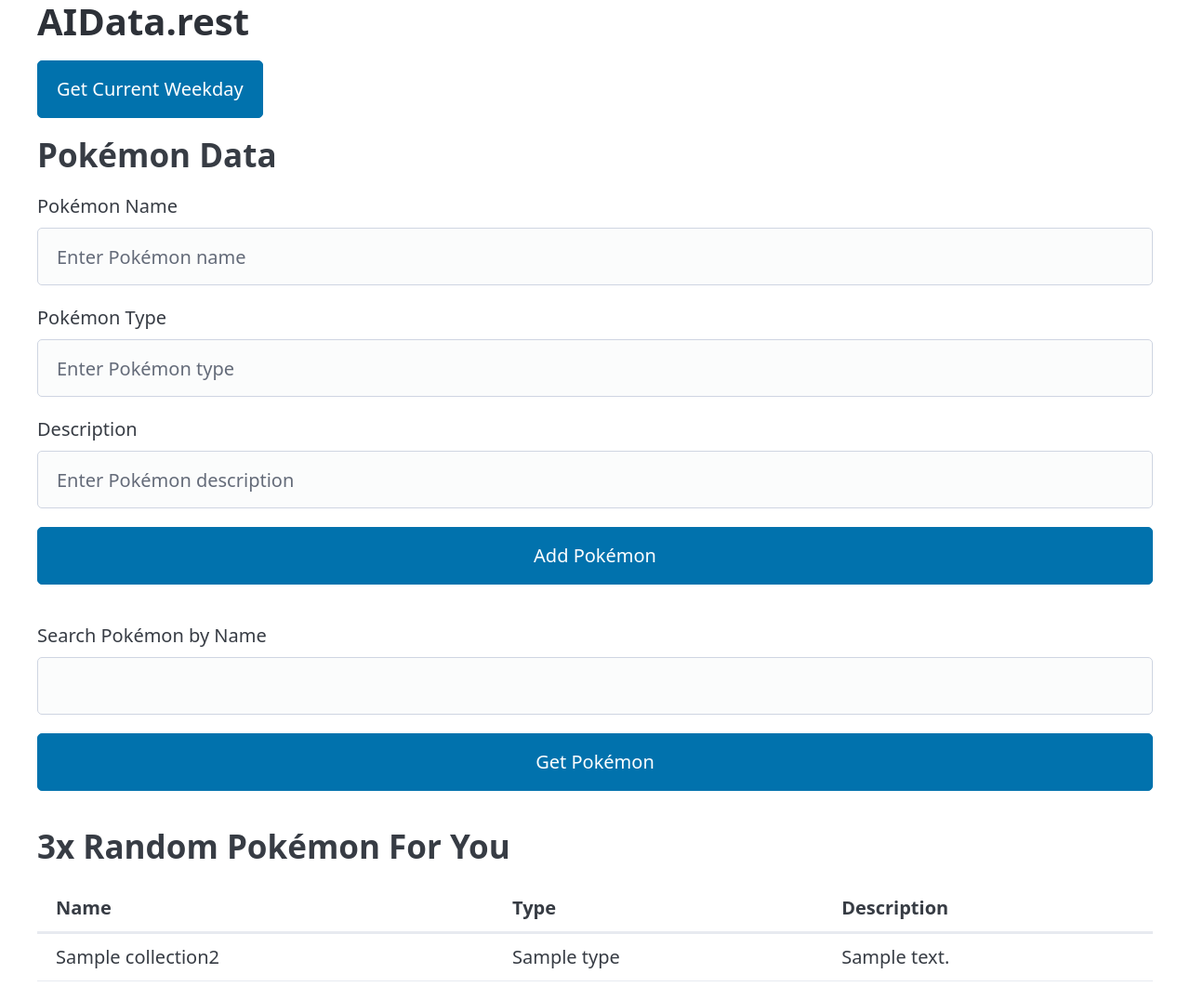
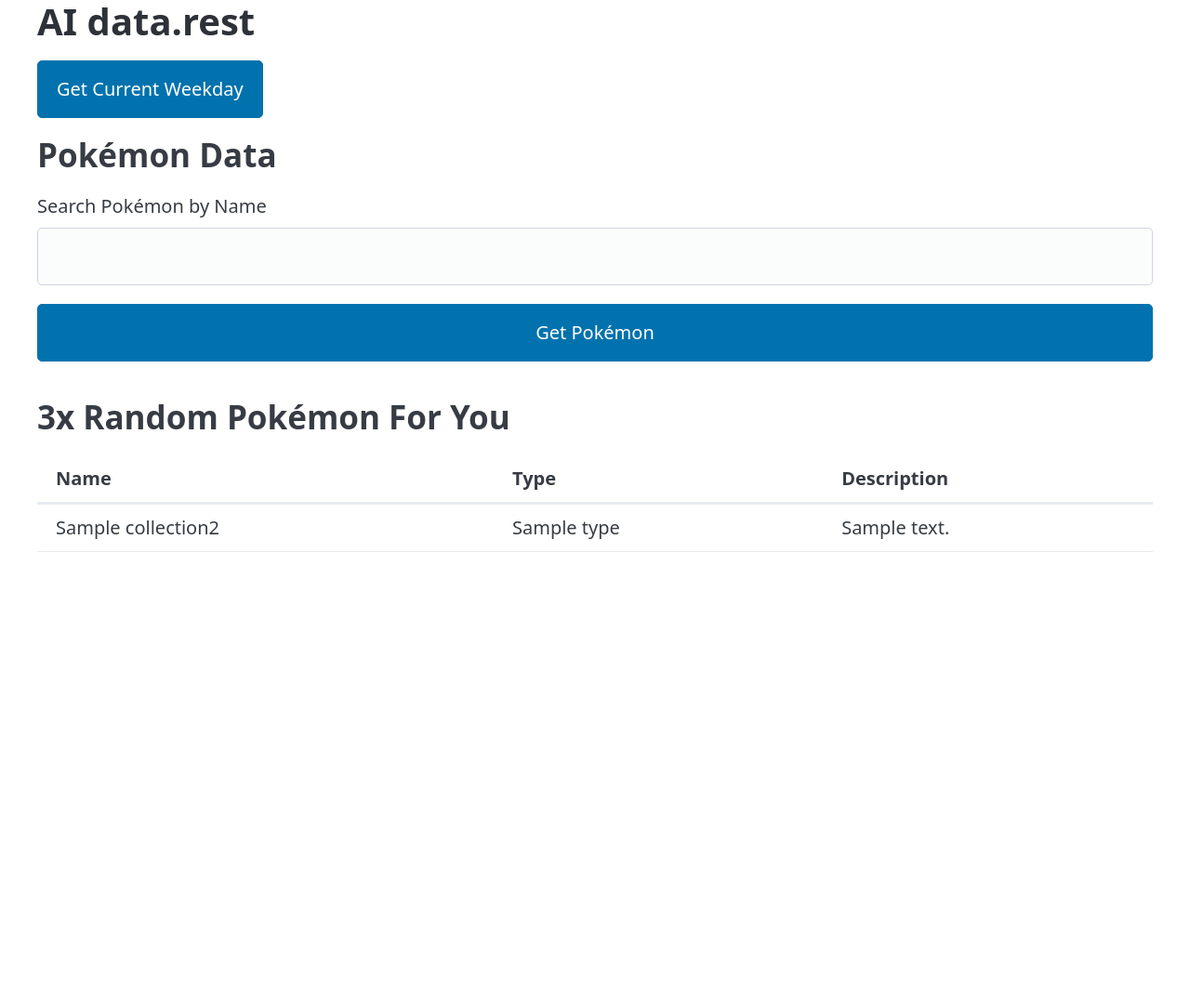
Before and after one commit to OceanC0de/fastapi-htmx, a FastAPI app: page / in a window 1280 px wide. Shown: the whole page at 93% size. After the commit the page ends 594 px from the top, so only its background shows below. Run offline with FastAPI, Linux system fonts and the light colour scheme; a database or web service that is not in the repository returns one stand-in record (values such as "Sample title"); some libraries are stand-ins or nearby versions.

Commit message:
removed post options from html and commented out on python

```diff
--- a/main.py
+++ b/main.py
@@ -72,14 +72,14 @@ async def get_weekday():
     weekday = datetime.now().strftime("%A")
     return {"weekday": weekday}
 
-@app.post("/pokemon")
-async def add_pokemon(name: str = Form(...), type: str = Form(...), description: str = Form(...)):
-    pokemon_dict = {"name": name, "type": type, "description": description}
-    existing_pokemon = pokemon_collection.find_one({"name": name})
-    if existing_pokemon:
-        raise HTTPException(status_code=400, detail="Pokemon already exists")
-    pokemon_collection.insert_one(pokemon_dict)
-    return {"message": f"{name} added to the database!"}
+#@app.post("/pokemon")
+#async def add_pokemon(name: str = Form(...), type: str = Form(...), description: str = Form(...)):
+#    pokemon_dict = {"name": name, "type": type, "description": description}
+#    existing_pokemon = pokemon_collection.find_one({"name": name})
+#    if existing_pokemon:
+    #        raise HTTPException(status_code=400, detail="Pokemon already exists")
+    #    pokemon_collection.insert_one(pokemon_dict)
+    #    return {"message": f"{name} added to the database!"}
 
 @app.get("/pokemon/")
 async def get_pokemon(name: str = Query(None)):
--- a/templates/index.html
+++ b/templates/index.html
@@ -13,7 +13,7 @@
     <body>
         <section class="section">
             <div class="container">
-                <h1 class="title">AIData.rest</h1>
+                <h1 class="title">AI data.rest</h1>
 
                 <div>
                     <button
@@ -29,58 +29,6 @@
 
             <div class="container">
                 <h2 class="title is-3">Pokémon Data</h2>
-                <form
-                    hx-post="/pokemon"
-                    hx-target="#pokemonResponse"
-                    class="box"
-                >
-                    <div class="field">
-                        <label class="label">Pokémon Name</label>
-                        <div class="control">
-                            <input
-                                class="input"
-                                type="text"
-                                name="name"
-                                placeholder="Enter Pokémon name"
-                                required
-                            />
-                        </div>
-                    </div>
-
-                    <div class="field">
-                        <label class="label">Pokémon Type</label>
-                        <div class="control">
-                            <input
-                                class="input"
-                                type="text"
-                                name="type"
-                                placeholder="Enter Pokémon type"
-                                required
-                            />
-                        </div>
-                    </div>
-
-                    <div class="field">
-                        <label class="label">Description</label>
-                        <div class="control">
-                            <input
-                                class="input"
-                                type="text"
-                                name="description"
-                                placeholder="Enter Pokémon description"
-                                required
-                            />
-                        </div>
-                    </div>
-
-                    <div class="control">
-                        <button type="submit" class="button is-link">
-                            Add Pokémon
-                        </button>
-                    </div>
-                </form>
-                <p id="pokemonResponse"></p>
-
                 <div>
                     <div>
                         <form
```
Also changed, not shown: 1 other file.
